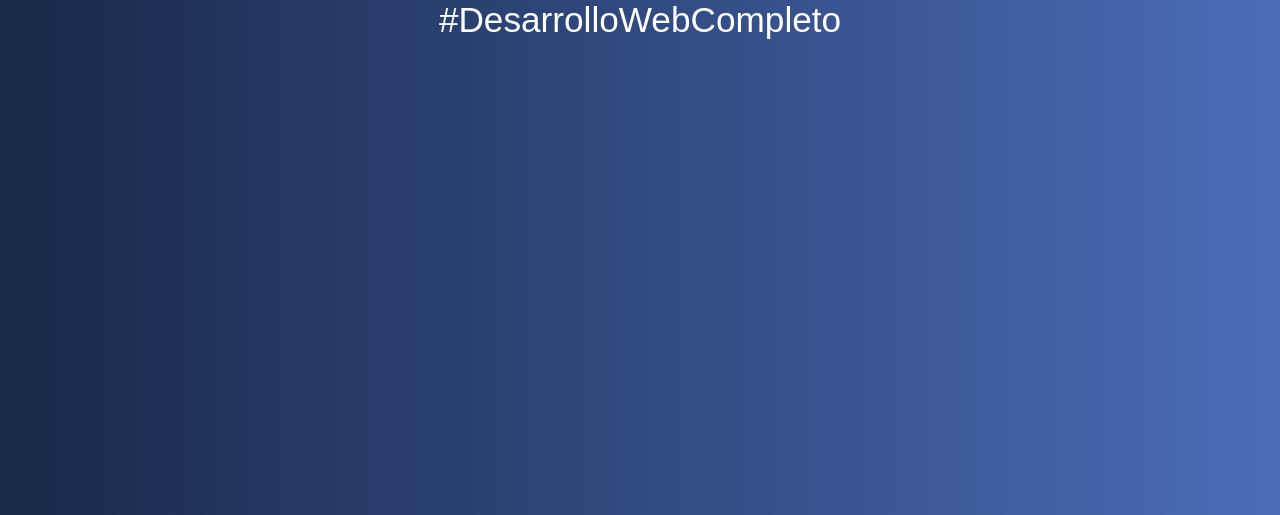
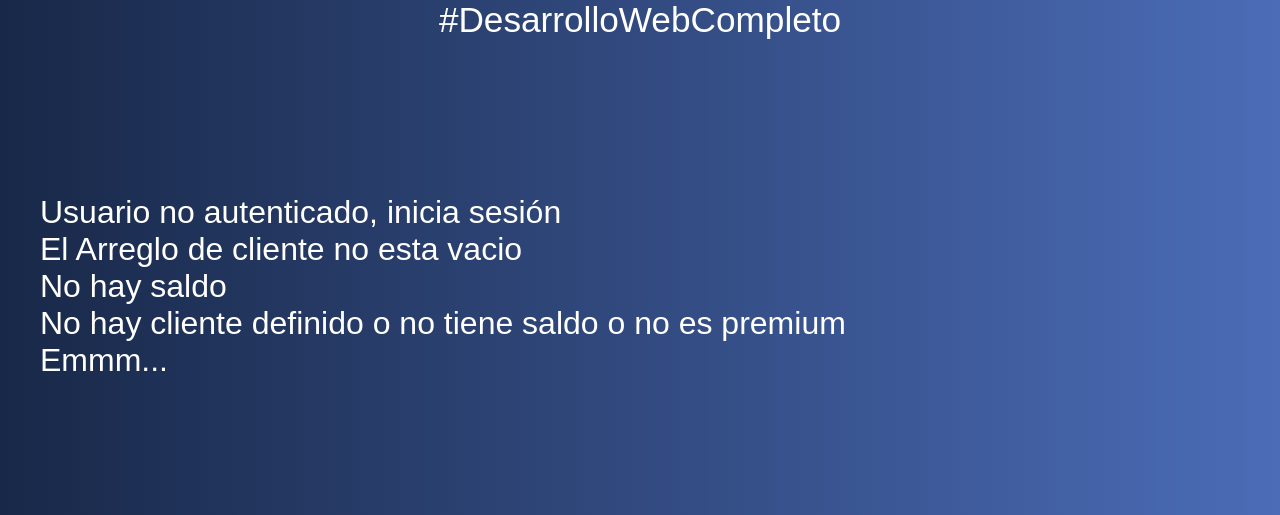
Before and after one commit to mundoenrique/desarrollo-web-juan-pablo, a PHP site: page /12-condicionales.php in a window 1280 px wide. Shown: the part 285-800 px from the top of the page. Run offline with PHP 8.4, Linux system fonts and the light colour scheme.

Commit message:
Expresiones condicionales

```diff
--- a/09-apache-php-mysql/12-condicionales.php
+++ b/09-apache-php-mysql/12-condicionales.php
@@ -1,7 +1,67 @@
-<?php include 'includes/header.php';
+<?php
+include 'includes/header.php';
 
+$autenticado = true;
+$admin = false;
 
+if ($autenticado && $admin) {
+  echo "Usuario autenticado correctamente";
+} else {
+  echo "Usuario no autenticado, inicia sesión";
+}
 
+// If anidados...
+$cliente = [
+  'nombre' => 'Juan',
+  'saldo' => 0,
+  'informacion' => [
+    'tipo' => 'Regular'
+  ]
+];
 
+echo "<br>";
+
+if (!empty($cliente)) {
+  echo "El Arreglo de cliente no esta vacio";
+  echo "<br>";
+
+  if ($cliente['saldo'] > 0) {
+    echo "El Cliente tiene saldo disponible";
+  } else {
+    echo "No hay saldo";
+  }
+}
+
+echo "<br>";
+
+// else if
+if ($cliente['saldo'] > 0) {
+  echo "El Cliente tiene saldo";
+} elseif ($cliente['informacion']['tipo'] === 'Premium') {
+  echo "El Cliente es Premium";
+} else {
+  echo "No hay cliente definido o no tiene saldo o no es premium";
+}
+
+// Switch.
+
+echo "<br>";
+
+$tecnologia = 'HTML';
+
+switch ($tecnologia) {
+  case 'PHP':
+    echo "PHP, un excelente lenguaje!";
+    break;
+  case 'JavaScript':
+    echo "Genial, el lenguaje de la web";
+    break;
+  case 'HTML':
+    echo 'Emmm...';
+    break;
+  default:
+    echo "Algún lenguaje que no se cual es";
+    break;
+}
 
 include 'includes/footer.php';
```
